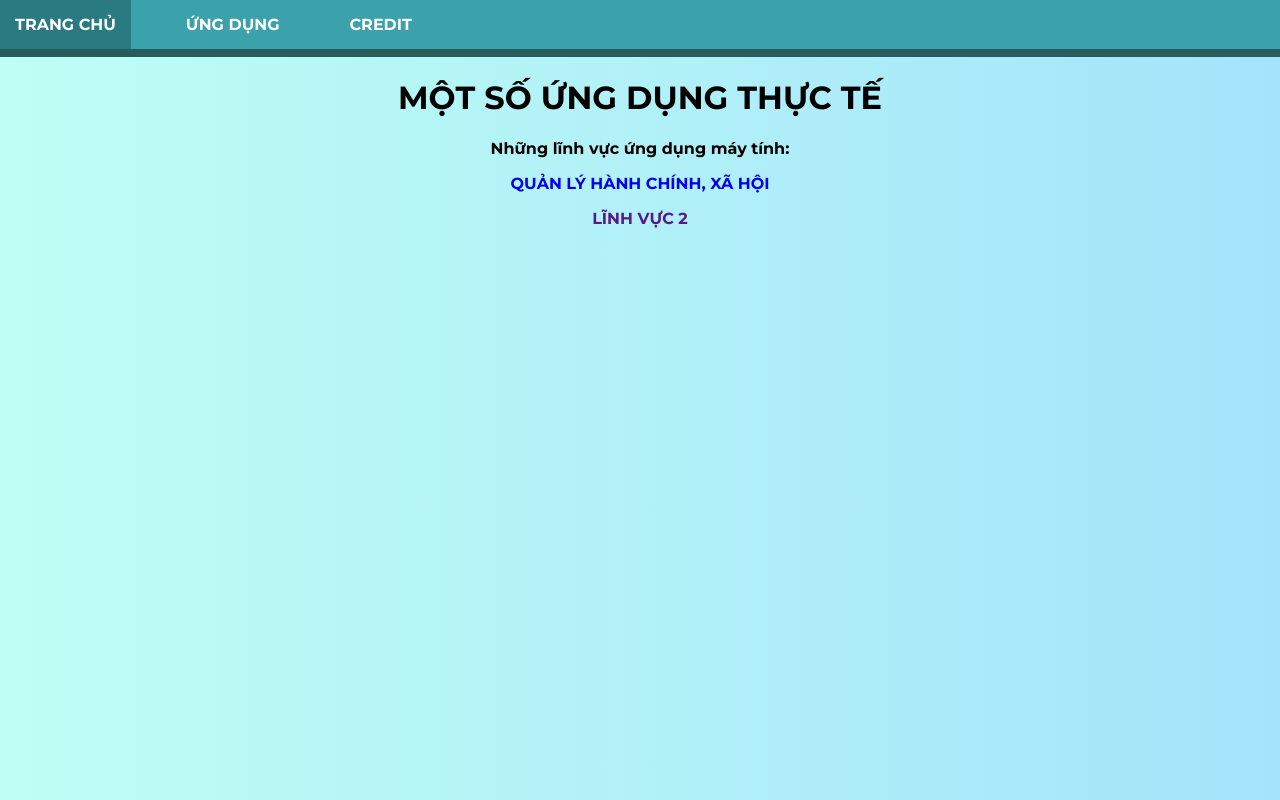
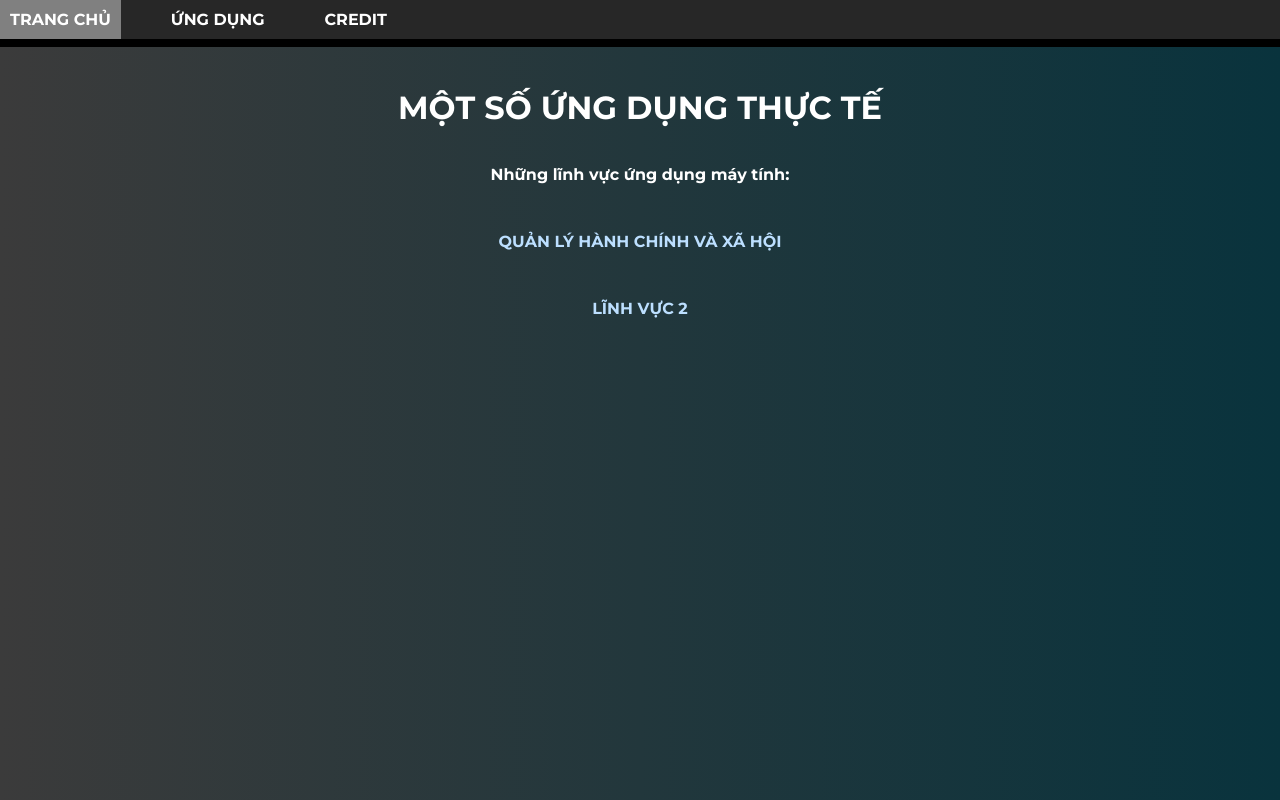
Before and after one commit to Keviejes/9-7, a plain HTML site: page ungdung.html in a window 1280 px wide. Drawn offline with Linux system fonts and the light colour scheme.

Commit message:
Add files via upload

```diff
--- a/style.css
+++ b/style.css
@@ -1,7 +1,7 @@
 
 body{
     margin: 0px;
-    background: linear-gradient(to right, rgb(189, 255, 244), rgb(165, 227, 251));
+    background: linear-gradient(to right, rgb(59, 59, 59), rgb(9, 51, 61));
     background-repeat: no-repeat;
     background-attachment: fixed;
 }
@@ -10,14 +10,29 @@ main{
 }
 h1{
     text-align: center;
+    color:white;
+    animation-name: popdown;
+    animation-duration: 1s;
+    display:inline-block;
 }
-
+p{
+    color:white;
+    animation-name: popup;
+    animation-duration: 1s;
+    display:inline-block;
+}
+h1:hover{
+    background-color:rgb(85, 109, 101)
+}
+p:hover{
+    background-color:rgb(85, 109, 101)
+}
 .navbar ul{
     list-style-type: none;
-    background: rgb(59, 162, 171);
+    background: rgb(39, 39, 39);
     border-bottom: outset;
     border-width: 8px;
-    border-bottom-color: rgb(78, 176, 176);
+    border-bottom-color: rgb(50, 50, 50);
     padding: 0px;
     margin: 0px;
     overflow: hidden;
@@ -25,7 +40,7 @@ h1{
 .navbar a{
     color:rgb(255, 255, 255);
     text-decoration: none;
-    padding: 15px;
+    padding: 10px;
     display:block;
     text-align: center;
     font-family: "Montserrat";
@@ -33,50 +48,47 @@ h1{
 
 }
 .navbar a:hover{
-    background-color: rgb(42, 122, 129);
+    background-color: rgb(128, 128, 128);
     animation-name: size;
     animation-duration: 0.75s;
 }
 .navbar li{
     float: left;
+    animation-name: popup;
+    animation-duration: 1s;
 }
 .text{
     text-align: center;
     font-family: "Montserrat";
     font-weight: bold;
 }
-p:hover{
-    animation-name: size;
-    animation-duration: 0.75s;
-}
-h1:hover{
-    animation-name: size;
-    animation-duration: 0.75s;
-}
 .linhvuc ul{
     list-style-type: none;
 }
 .linhvuc a{
-        text-decoration: none;
+    text-decoration: none;
+    color:rgb(188, 223, 255);
+
 }
 li{
     text-align: center;
     font-family: "Montserrat";
     font-weight: bold;
     padding-right: 40px;
-    animation-name: popup;
-    animation-duration: 1s;
 }
-.linhvuc #hanhchinh:hover{
+.linhvuc:hover{
     animation-name: size;
-    animation-duration: 3s;
+    animation-duration: 2s;
 }
 @keyframes size{
-    100%{transform: scale(103%)}
+    100%{transform: scale(110%)}
 }
 @keyframes size{
     50%{transform: scale(110%)}
 }
 @keyframes popup{
-    from{transform: translateY(100%)}
+    from{transform: translateY(75%)}
 }
+@keyframes popdown{
+    from{transform: translateY(-10%)}
+}
--- a/ungdung.html
+++ b/ungdung.html
@@ -20,11 +20,12 @@
     <main>
         <div class="text">
             <h1>MỘT SỐ ỨNG DỤNG THỰC TẾ</h1>
+            <br>
             <p>Những lĩnh vực ứng dụng máy tính:</p>
         </div>
         <div class="linhvuc">
             <ul>
-                <li id="hanhchinh"><p><a href="https://sites.google.com/view/nhom7lop97/home" target="_blank">QUẢN LÝ HÀNH CHÍNH, XÃ  HỘI</a></p>
+                <li id="hanhchinh"><p><a href="https://lop97nhom7.my.canva.site/" target="_blank">QUẢN LÝ HÀNH CHÍNH VÀ XÃ HỘI</a></p>
 
             <ul>
         </div>
```
Also changed, not shown: credits.html (+2 -1 lines), index.html (+4 -3 lines).
